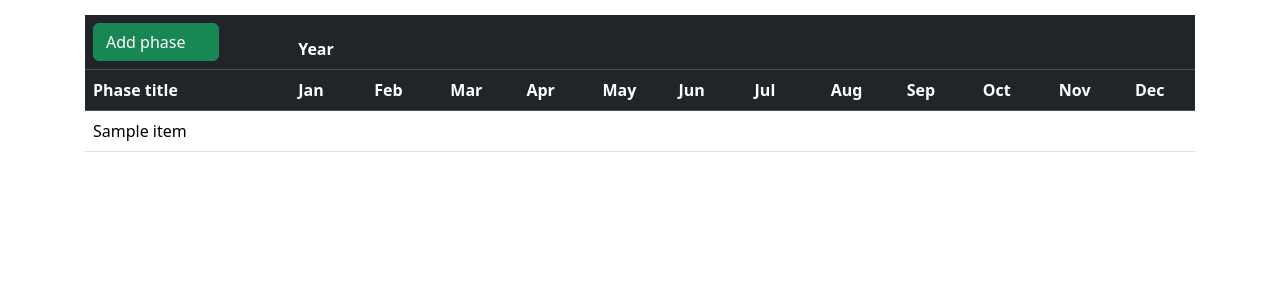
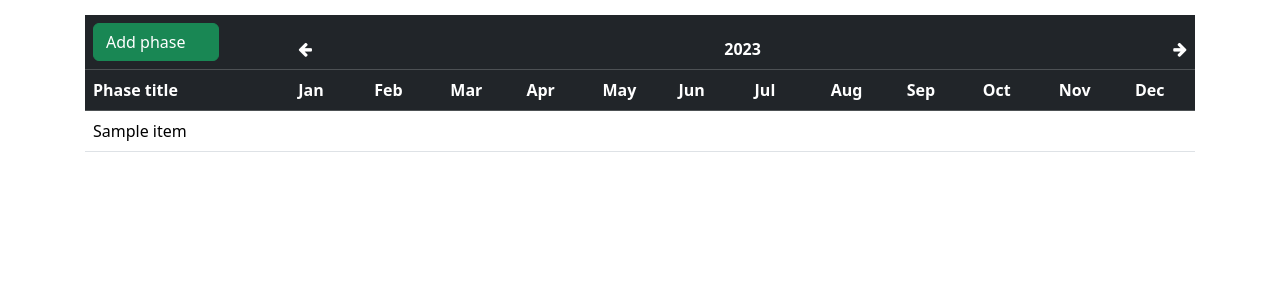
Before and after one commit to andywar65/dj-hx-patterns, a Django app: template timeline/templates/timeline/list.html in a window 1280 px wide. Shown: the top 300 px of the page. Run offline with Django 4.2, Linux system fonts and the light colour scheme; the template is opened without the code that fills it: most values are stand-ins (such as "Sample title", 1, 10 or a date in 2020); some libraries are stand-ins or nearby versions.

Commit message:
year template mockup

```diff
--- a/timeline/templates/timeline/htmx/list.html
+++ b/timeline/templates/timeline/htmx/list.html
@@ -11,7 +11,7 @@
   <thead class="table-dark" style="position: sticky; top: 0; z-index: 1">
     <tr>
       <th scope="col" id="add-button">{% include "timeline/htmx/add_button.html" %}</th>
-      <th scope="col">{% trans "Year" %}</th>
+      <th scope="col">{% include "timeline/htmx/year.html" %}</th>
     </tr>
     <tr>
       <th scope="col">{% trans "Phase title" %}</th>
--- /dev/null
+++ b/timeline/templates/timeline/htmx/year.html
@@ -0,0 +1,11 @@
+<div class="row">
+  <div class="col">
+    <i class="fa fa-arrow-left"></i>
+  </div>
+  <div class="col text-center">
+    2023
+  </div>
+  <div class="col text-end">
+    <i class="fa fa-arrow-right"></i>
+  </div>
+</div>
```
